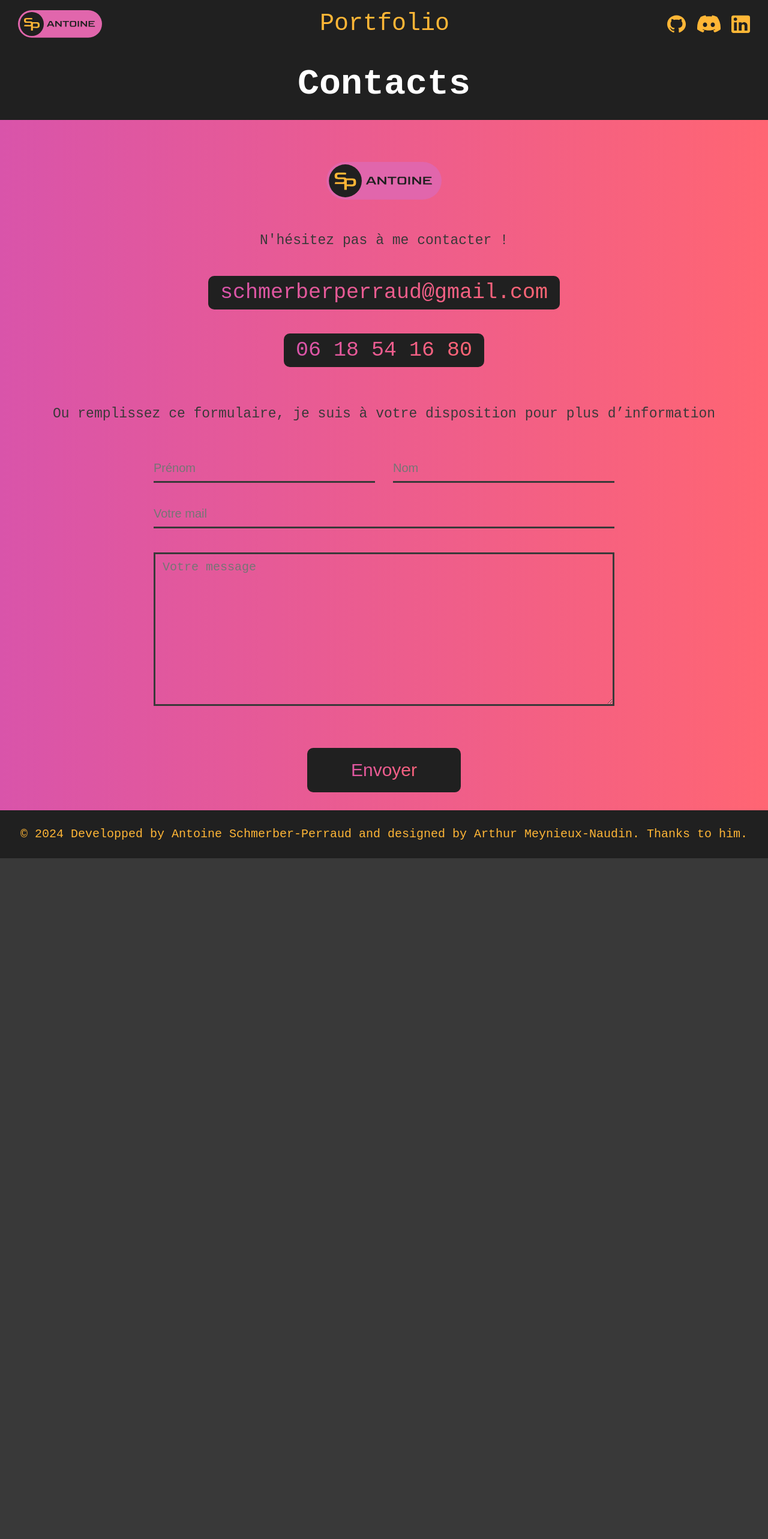
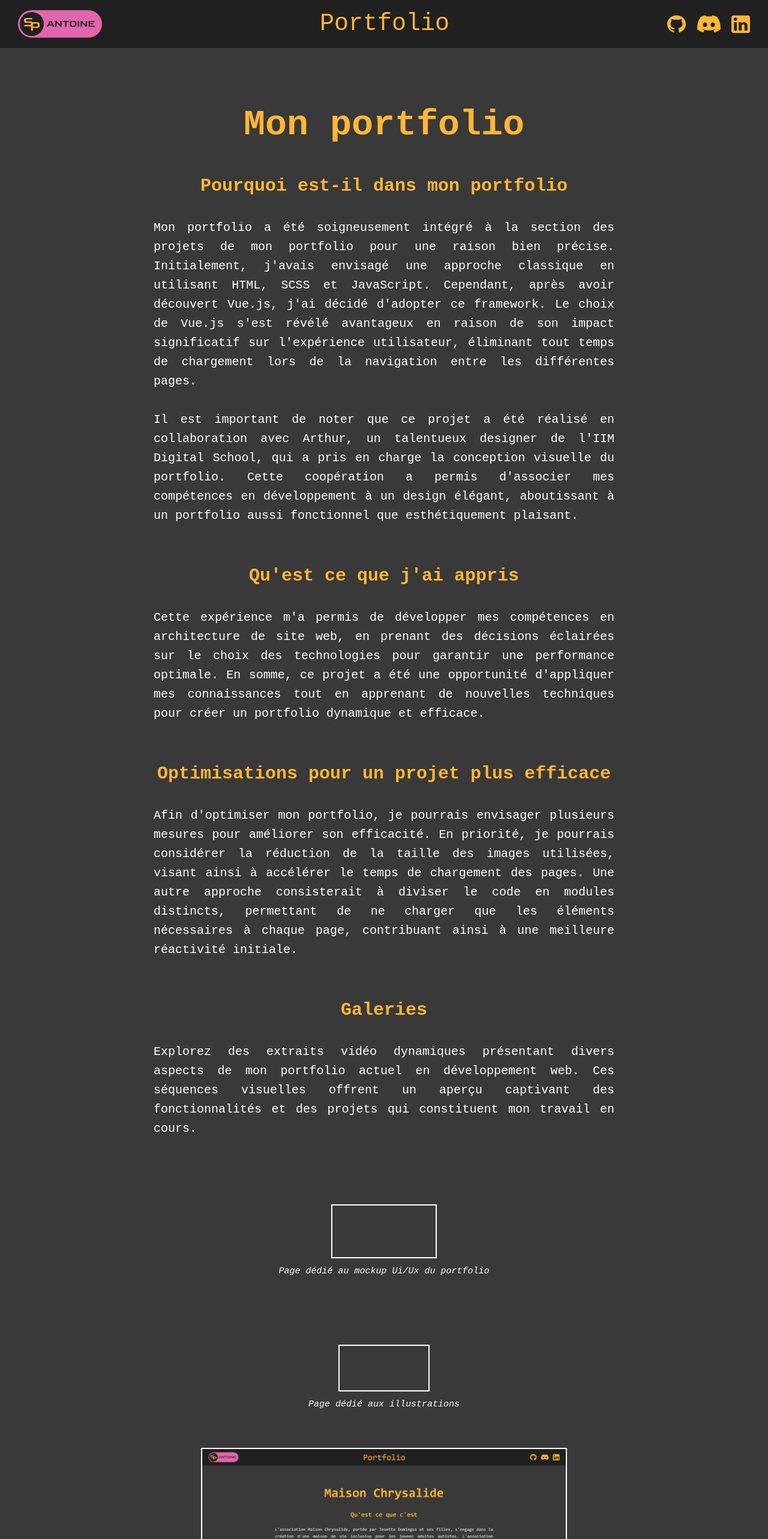
Before and after one commit to AntoineSP01/Portfolio_Antoine, a Vue app: page /mon-portfolio in a window 1280 px wide. Shown: the top 2566 px of the page at 60% size. Before the commit the page ends 1431 px from the top, so only its background shows below. Built offline with nearby package versions, Linux system fonts and the light colour scheme; grey boxes are pictures that could not be loaded; a web font is replaced by a local one.

Commit message:
✨ Mon Portfolio Project View, Responsive Design ✨

```diff
--- a/src/router/index.js
+++ b/src/router/index.js
@@ -6,6 +6,7 @@ import oberfighterView from '../views/oberfighterView.vue'
 import pingPassionView from '../views/pingPassionView.vue'
 import ecommercePokemonVIew from '../views/ecommercePokemonVIew.vue'
 import portfolioArthurView from '../views/portfolioArthurView.vue'
+import monPortfolioView from '../views/monPortfolioView.vue'
 
 const router = createRouter({
   history: createWebHistory(import.meta.env.BASE_URL),
@@ -44,6 +45,11 @@ const router = createRouter({
       path: '/portfolio-arthur',
       name: 'portfolioArthurView',
       component: portfolioArthurView
+    },
+    {
+      path: '/mon-portfolio',
+      name: 'monPortfolioView',
+      component: monPortfolioView
     }
   ]
 })
--- a/src/views/HomeView.vue
+++ b/src/views/HomeView.vue
@@ -19,6 +19,9 @@
         },
         goToPortfolioArthur() {
             this.$router.push('/portfolio-arthur');
+        },
+        goToMonPortfolio() {
+            this.$router.push('/mon-portfolio');
         },
     },
     };
@@ -158,7 +161,7 @@
           <li class="js">JS</li>
           <li class="vuejs">VueJs</li>
         </ul>
-        <button>En savoir plus</button>
+        <button @click="goToMonPortfolio">En savoir plus</button>
       </div>
     </div>
     <div class="project project8">
--- /dev/null
+++ b/src/views/monPortfolioView.vue
@@ -0,0 +1,191 @@
+<script>
+</script>
+
+<template>
+    <section>
+        <h1>Mon portfolio</h1>
+
+        <h2>Pourquoi est-il dans mon portfolio</h2>
+        <p>Mon portfolio a été soigneusement intégré à la section des projets de mon portfolio pour une raison bien précise. Initialement, j'avais envisagé une approche classique en utilisant HTML, SCSS et JavaScript. Cependant, après avoir découvert Vue.js, j'ai décidé d'adopter ce framework. Le choix de Vue.js s'est révélé avantageux en raison de son impact significatif sur l'expérience utilisateur, éliminant tout temps de chargement lors de la navigation entre les différentes pages. <br> <br>
+
+        Il est important de noter que ce projet a été réalisé en collaboration avec Arthur, un talentueux designer de l'IIM Digital School, qui a pris en charge la conception visuelle du portfolio. Cette coopération a permis d'associer mes compétences en développement à un design élégant, aboutissant à un portfolio aussi fonctionnel que esthétiquement plaisant.</p>
+
+        <h2>Qu'est ce que j'ai appris</h2>
+        <p>Cette expérience m'a permis de développer mes compétences en architecture de site web, en prenant des décisions éclairées sur le choix des technologies pour garantir une performance optimale. En somme, ce projet a été une opportunité d'appliquer mes connaissances tout en apprenant de nouvelles techniques pour créer un portfolio dynamique et efficace.</p>
+
+        <h2>Optimisations pour un projet plus efficace</h2>
+        <p>Afin d'optimiser mon portfolio, je pourrais envisager plusieurs mesures pour améliorer son efficacité. En priorité, je pourrais considérer la réduction de la taille des images utilisées, visant ainsi à accélérer le temps de chargement des pages. Une autre approche consisterait à diviser le code en modules distincts, permettant de ne charger que les éléments nécessaires à chaque page, contribuant ainsi à une meilleure réactivité initiale.
+        </p>
+
+        <h2>Galeries</h2>
+        <p>Explorez des extraits vidéo dynamiques présentant divers aspects de mon portfolio actuel en développement web. Ces séquences visuelles offrent un aperçu captivant des fonctionnalités et des projets qui constituent mon travail en cours.</p>
+
+        <div class="videos">
+            <figure>
+                <video class="video" loop>
+                    <source src="../assets/Videos/monPortfolio_darkTheme.mp4" type="video/mp4">
+                    Votre navigateur ne prend pas en charge la balise vidéo.
+                </video>
+                <figcaption>Page dédié au mockup Ui/Ux du portfolio </figcaption>
+            </figure>
+            <figure>
+                <video class="video" loop>
+                    <source src="../assets/Videos/monPortfolio_darkTheme.mp4" type="video/mp4">
+                    Votre navigateur ne prend pas en charge la balise vidéo.
+                </video>
+                <figcaption>Page dédié aux illustrations</figcaption>
+            </figure>
+        </div>
+
+        <figure>
+            <img src="../assets/Images/monPortfolio_exemple.png" alt="">
+            <figcaption>Page d'accueil du site Philips Hue</figcaption>
+        </figure>
+
+    </section>
+</template>
+
+<style scoped>
+    section {
+        display: flex;
+        flex-direction: column;
+        align-items: center;
+        justify-content: justify;
+        width: 100%;
+        padding-block: 50px;
+    }
+
+    h1 {
+        color: var(--text-color-orange);
+        font-size: var(--font-size-subTitle);
+        font-weight: bold;
+        margin-block: 30px;
+        text-align: center;
+
+        @media screen and (max-width: 1100px){
+            font-size: var(--font-size-subTitleMedium);
+        }
+
+        @media screen and (max-width: 850px){
+            font-size: var(--font-size-subTitleSmall);
+        }
+
+        @media screen and (max-width: 666px){
+            font-size: var(--font-size-subTitleVerySmall);
+        }
+    }
+
+    h2 {
+        color: var(--text-color-orange);
+        font-size: var(--font-size-text);
+        font-weight: bold;
+        text-align: center;
+
+        @media screen and (max-width: 850px){
+            font-size: var(--font-size-text-small)
+        }
+
+        @media screen and (max-width: 666px){
+            font-size: var(--font-size-text-littleSmall);
+        }
+    }
+
+    p {
+        font-size: var(--font-size-text-small);
+        margin-block: 30px 60px;
+        text-align: justify;
+        width: 60%;
+
+        @media screen and (max-width: 1250px){
+            width: 70%;
+        }
+
+        @media screen and (max-width: 1000px){
+            width: 80%;
+        }
+
+        @media screen and (max-width: 850px){
+            width: 90%;
+            font-size: var(--font-size-text-littleSmall);
+        }
+
+        @media screen and (max-width: 666px){
+            font-size: var(--font-size-text-verySmall);
+        }
+    }
+
+    span {
+        color: #ed7000;
+        text-transform: uppercase;
+    }
+    figure {
+        display: flex;
+        flex-direction: column;
+        align-items: center;
+        justify-content: center;
+        gap: 10px;
+        font-size: var(--font-size-text-verySmall);
+        font-style: italic;
+        margin-inline: 30px;
+    }
+
+    figcaption {
+        margin-bottom: 60px;
+    }
+
+    img {
+        width: 50%;
+        border: var(--color-white) 2px solid;
+
+        @media screen and (max-width: 1100px){
+            width: 70%;
+        }
+
+        @media screen and (max-width: 666px){
+            width: 100%;
+        }
+    }
+
+    video {
+        border: var(--color-white) 2px solid;
+        width: 50%;
+
+        @media screen and (max-width: 1100px){
+            width: 70%;
+        }
+
+        @media screen and (max-width: 666px){
+            width: 100%;
+        }
+    }
+
+    .video {
+        width: 100%;
+
+        @media screen and (max-width: 1400px){
+            width: 50%;
+        }
+
+        @media screen and (max-width: 1100px){
+            width: 70%;
+        }
+
+        @media screen and (max-width: 666px){
+            width: 100%;
+        }
+    }
+
+    .videos {
+        margin-top: 50px;
+        display: flex;
+        align-items: center;
+        justify-content: center;
+        gap: 50px;
+        font-size: var(--font-size-text-verySmall);
+        font-style: italic;
+
+        @media screen and (max-width: 1400px){
+            flex-direction: column;
+        }
+    }
+</style>
```
Also changed, not shown: src/assets/Images/monPortfolio_exemple.png (added), 1 other file (tests, documents, lock files or other folders).
